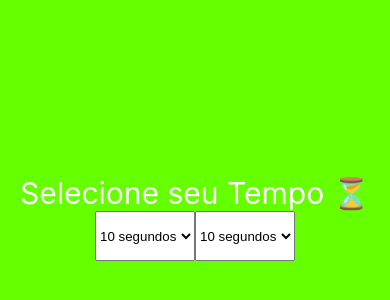
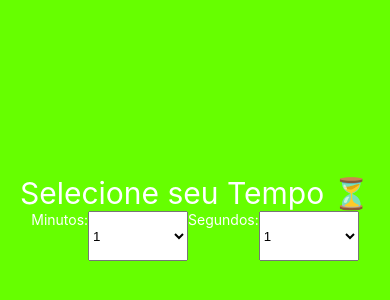
Before and after one commit to AlexandreLiberatto/app-timer, a React Native app: screen / in a window 390 px wide. Shown: the part 204-504 px from the top of the page. Built offline with nearby package versions, Linux system fonts and the light colour scheme.

Commit message:
Criando função para exibir minutos e segundos para o usuário selecionar

```diff
--- a/App.js
+++ b/App.js
@@ -4,6 +4,8 @@ import { StyleSheet, Text, View } from 'react-native';
 import { Picker } from '@react-native-picker/picker'; // Importa o Picker correto
 
 export default function App() {
+
+  console.disableYellowBox = true;
 
   const [segundos, setarSegundos] = useState(0);
   const [minutos, setarMinutos] = useState(0);
@@ -21,21 +23,40 @@ export default function App() {
     }
   ]);
 
+  var numeros = [];
+  for(var i = 1; i <= 60; i++){
+    numeros.push(i);
+  }
+
   return (
     <View style={styles.container}>
       <Text style={{ color: 'white', fontSize: 30 }}>Selecione seu Tempo ⏳</Text>
       <View style={{flexDirection:'row'}}>
+      <Text style={{color:'white'}}>Minutos:</Text>
       <Picker
+        selectedValue={minutos}
+        onValueChange={(itemValue, itemIndex) => setarMinutos(itemValue)}
         style={{height:50,width:100}}
       >
-        <Picker.Item label="10 segundos" value={10} />
-        <Picker.Item label="20 segundos" value={20} />
+        { numeros.map(function(val){
+          return(
+          <Picker.Item label={val.toString()} value={val.toString()} />
+         )
+        })
+        }
       </Picker>
+      <Text style={{color:'white'}}>Segundos:</Text>
       <Picker
+        selectedValue={segundos}
+        onValueChange={(itemValue, itemIndex) => setarSegundos(itemValue)}
         style={{height:50,width:100}}
       >
-        <Picker.Item label="10 segundos" value={10} />
-        <Picker.Item label="20 segundos" value={20} />
+        { numeros.map(function(val){
+          return(
+          <Picker.Item label={val.toString()} value={val.toString()} />
+         )
+        })
+        }
       </Picker>
       </View>
       <StatusBar style="auto" />
```
